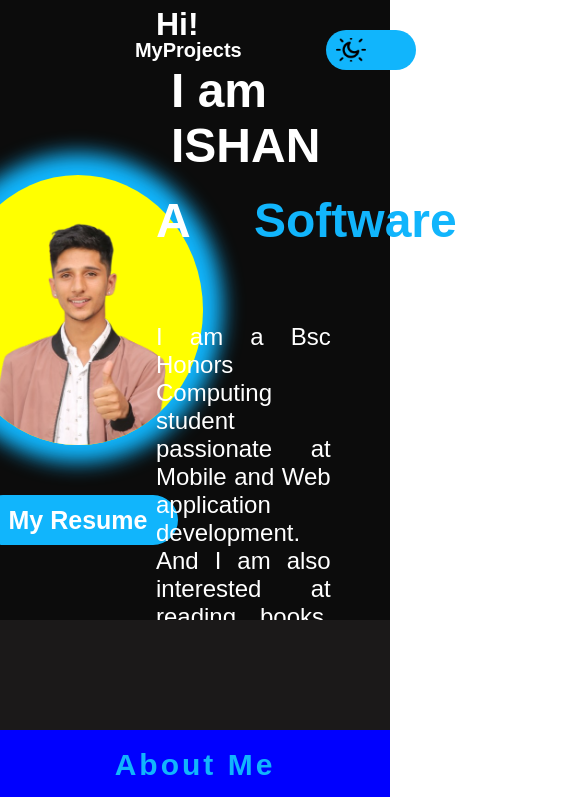
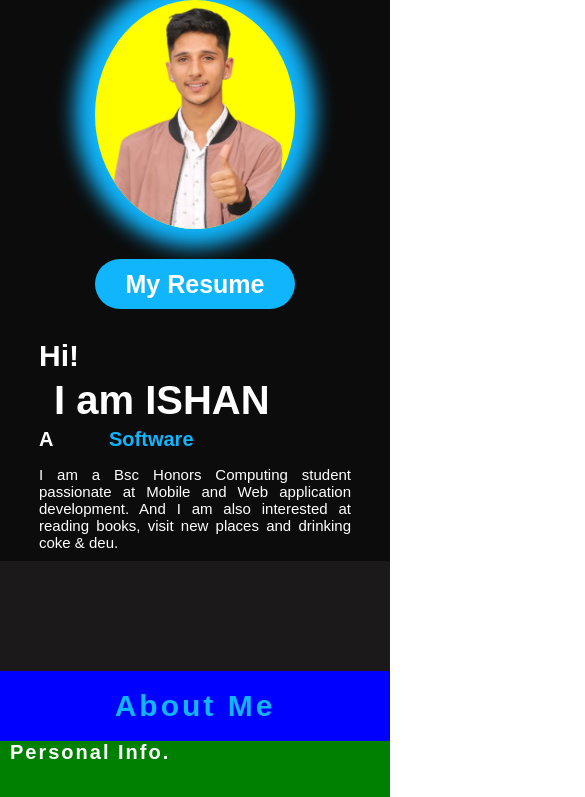
Before and after one commit to ishankafle5/portfolio, a plain HTML site: page index.html in a window 390 px wide. Shown: the top 797 px of the page, 585 px wide, since content can reach past the window. Drawn offline with nearby package versions, Linux system fonts and the light colour scheme.

Commit message:
homepageresponsive

```diff
--- a/homepage.css
+++ b/homepage.css
@@ -13,7 +13,7 @@
   justify-content: center;
   align-items: center;
   height: 500px;
-  width: 80%;
+  width: 90%;
   margin: 0 auto;
   gap: 5%;
 
@@ -121,3 +121,76 @@ line-height: normal;
   line-height: normal;
   width: 80%;
 }
+
+
+@media screen and (max-width:1081px) {
+  .homepage{
+    /* width: 80%; */
+    gap: 10%;
+  }
+
+}
+
+
+@media screen and (max-width:880px) {
+  .homepage{
+    /* width: 80%; */
+    /* gap: 5%; */
+    margin-left: 10%;
+  }
+
+}
+
+@media screen and (max-width:622px) {
+  .container .nav{
+    display: none;
+  }
+  .homepage{
+    width: 100%;
+    height: 100%;
+    flex-direction: column;
+    margin: 0;
+    padding: 0;
+    gap: 30px;
+
+  }
+
+  .images{
+    width: 100%;
+    height: auto;
+  }
+  .home-left{
+    width: auto;
+    gap: 30px;
+
+
+  }
+
+  .home-right{
+    display: flex;
+    gap: 5px;
+    /* padding-left: 10%; */
+    width: 80%;
+
+  }
+  .home-right h3{
+    font-size: 30px;
+    width: 100%;
+  }
+  .home-right h2{
+    font-size: 40px;
+    width: 100%;
+  }
+
+  .home-right h1{
+    font-size: 20px;
+    width: 100%;
+    /* background: red; */
+  }
+  .home-right p{
+    margin-top: 10px;
+    width: 100%;
+    font-size: 15px;
+  }
+
+}
--- a/style.css
+++ b/style.css
@@ -4,6 +4,7 @@
     padding: 0;
     box-sizing: border-box;
     font-family: 'Poppins', sans-serif;
+    /* background-color: green; */
 
 }
 
```
